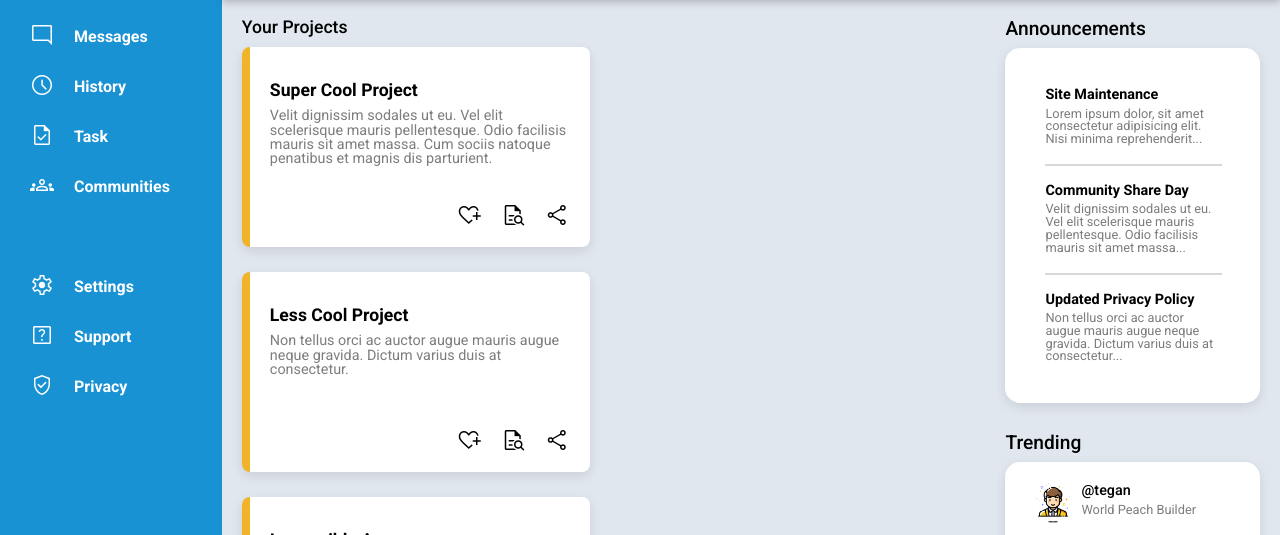
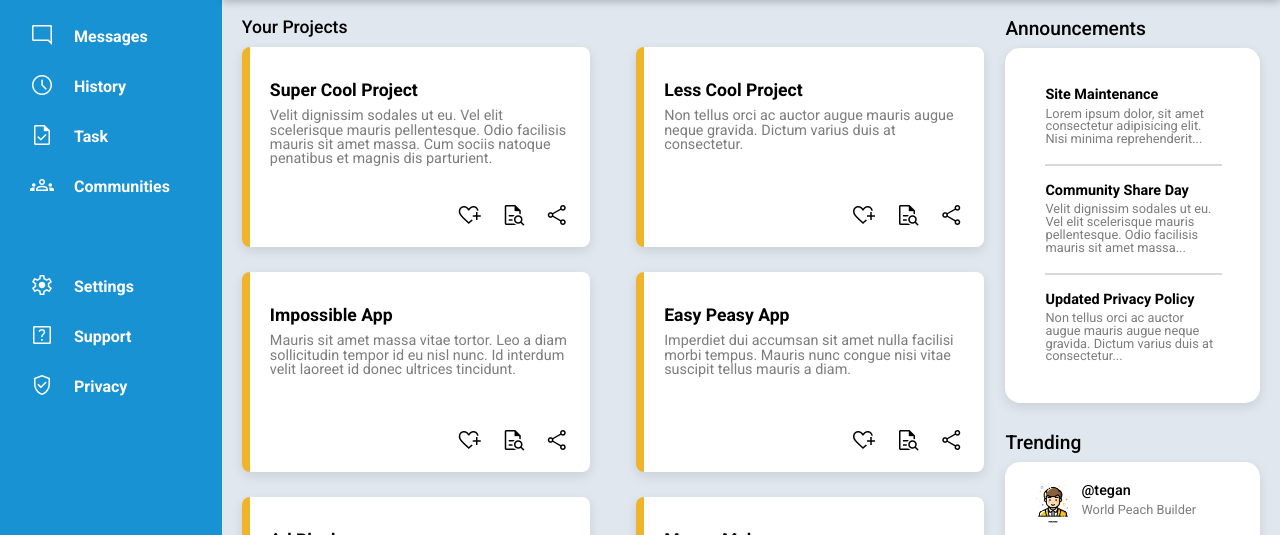
Before and after one commit to realsarius/odin-admin-dashboard, a plain HTML site: page index.html in a window 1280 px wide. Shown: the part 208-743 px from the top of the page. Drawn offline with nearby package versions, Linux system fonts and the light colour scheme.

Commit message:
ui improvements
project cards are responsive

```diff
--- a/style.css
+++ b/style.css
@@ -135,6 +135,7 @@ table {
   font-family: "Roboto", sans-serif;
   width: 100%;
   display: grid;
+  height: 100vh;
   grid-template-columns: 0fr 3fr;
   grid-template-rows: 0fr 1fr;
   grid-template-areas:
@@ -309,7 +310,7 @@ table {
 
 .main-content .projects {
   display: grid;
-  grid-template-columns: repeat(auto-fit, minmax(400px, 0fr));
+  grid-template-columns: repeat(auto-fit, minmax(350px, 1fr));
   gap: 25px;
   margin-top: 10px;
 }
```
Also changed, not shown: 1 other file.
